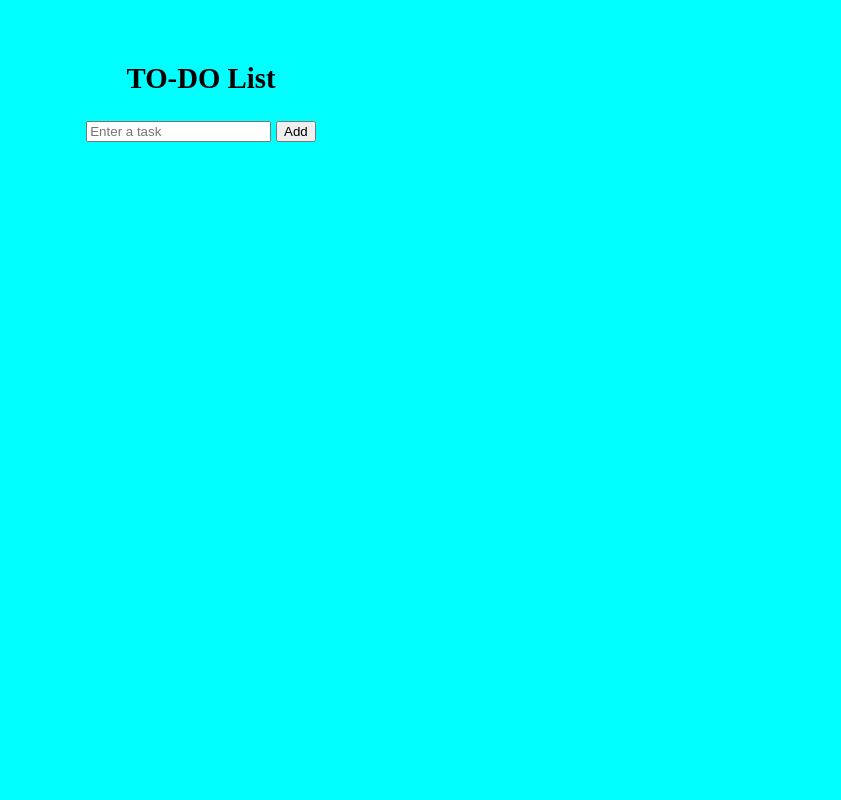
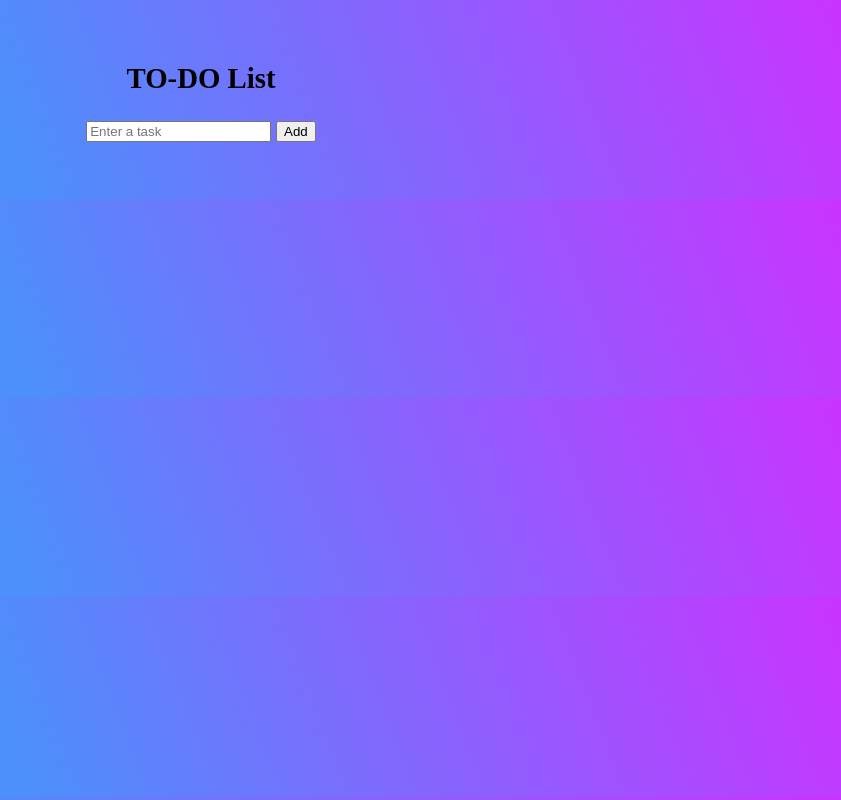
Before and after one commit to ArmaanM08/To-Do-List, a plain HTML site: page index.html in a window 1280 px wide. Shown: the whole page, without its empty margins (439-1280 px from the left). Drawn offline with Linux system fonts and the light colour scheme.

Commit message:
Update index.html

```diff
--- a/index.html
+++ b/index.html
@@ -5,6 +5,7 @@
         <meta name="viewport" content="width=device-width, initial-scale=1.0">
         <style>
             body {
+                background-image: linear-gradient( 69.2deg,  rgba(77,143,251,1) 35.3%, rgba(202,51,255,1) 100.3% );
                 text-align: center;
                 padding: 30px;
                 background-color: aqua;
```
